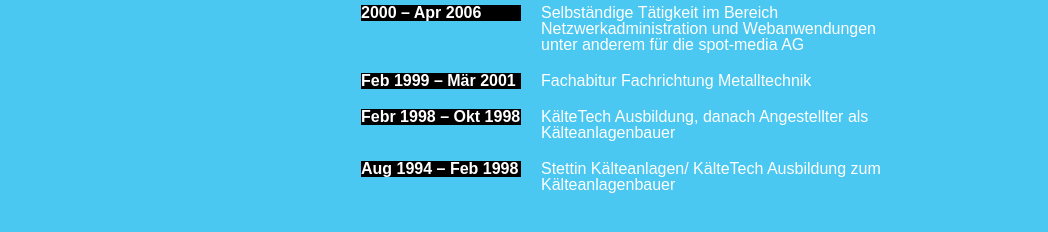
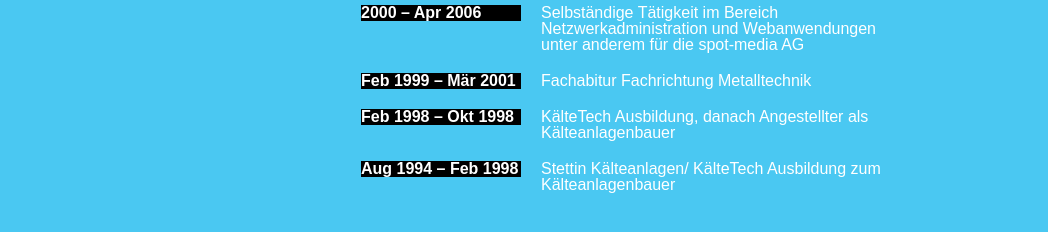
Before and after one commit to monofone/monofone.de, a PHP site: template app/views/vita.twig in a window 1280 px wide. Shown: the part 1119-1351 px from the top of the page, without its empty margins (39-1087 px from the left). Run offline with PHP 8.4, Linux system fonts and the light colour scheme; the template is opened without the code that fills it, so the values that code supplies are empty; some libraries are stand-ins or nearby versions.

Commit message:
fixed typo

```diff
--- a/app/views/vita.twig
+++ b/app/views/vita.twig
@@ -36,7 +36,7 @@ entwickeln, um eine leichtere Kommunikation zu ermöglichen.</p>
 spot-media AG</dt>
 <dd>Feb 1999 – Mär 2001</dd>
 <dt>Fachabitur Fachrichtung Metalltechnik</dt>
-<dd>Febr 1998 – Okt 1998</dd>
+<dd>Feb 1998 – Okt 1998</dd>
 <dt>KälteTech
 Ausbildung, danach Angestellter als Kälteanlagenbauer</dt>
 <dd>Aug 1994 – Feb 1998</dd>
```
